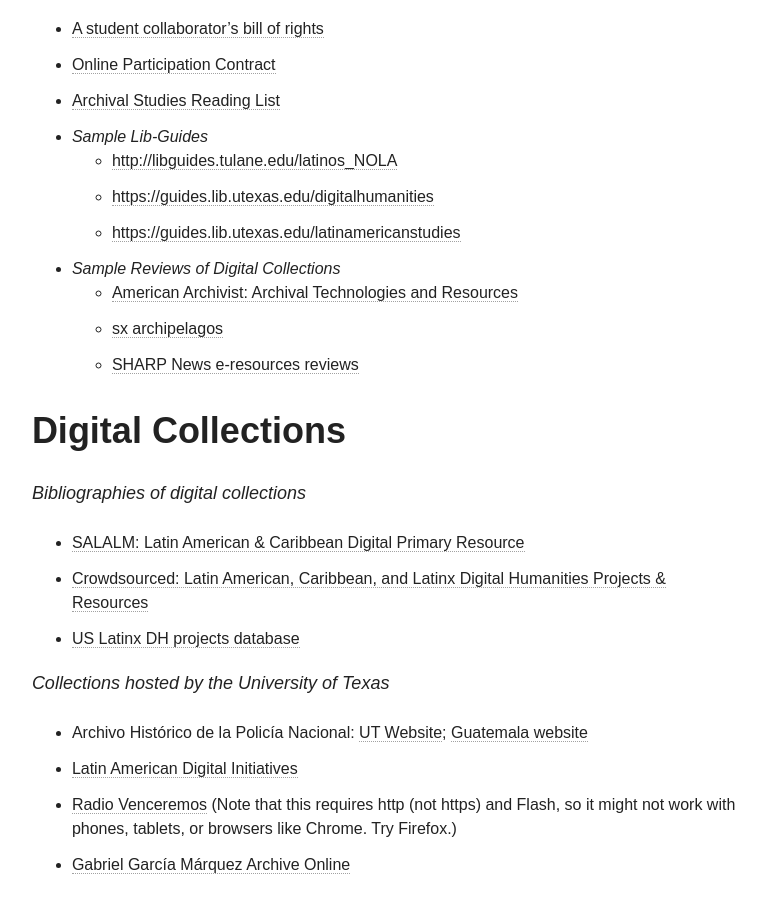
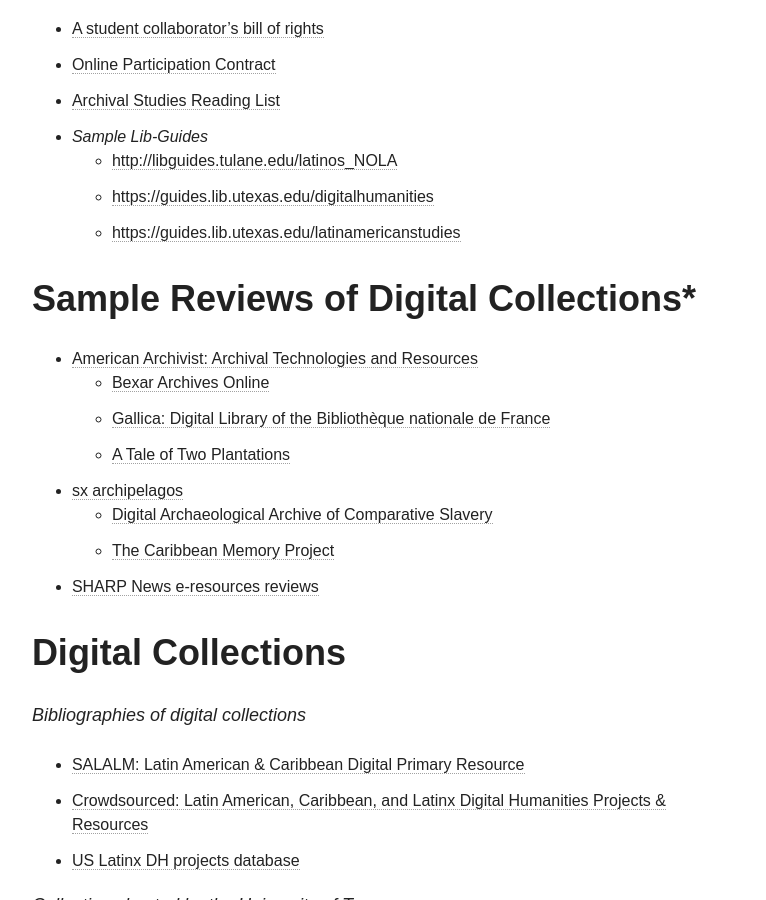
Before and after one commit to pilarvillanueva/criticalarchives, a Jekyll site: the page built from resources/index.md, in a window 1280 px wide and 900 px high, scrolled down 1134 px. Shown: the whole window, without its empty margins (254-1020 px from the left). Built offline with Jekyll 4.4.1, drawn with Linux system fonts in a browser that asks for light colours; nearby versions of some CDN libraries.

Commit message:
more detailed sample reviews

```diff
--- a/resources/index.md
+++ b/resources/index.md
@@ -25,10 +25,16 @@
 	* [http://libguides.tulane.edu/latinos_NOLA](http://libguides.tulane.edu/latinos_NOLA)
 	* [https://guides.lib.utexas.edu/digitalhumanities](https://guides.lib.utexas.edu/digitalhumanities)
 	* [https://guides.lib.utexas.edu/latinamericanstudies](https://guides.lib.utexas.edu/latinamericanstudies)
-* *Sample Reviews of Digital Collections*
-	* [American Archivist: Archival Technologies and Resources](https://www2.archivists.org/american-archivist-reviews/tech-and-resources)
-	* [sx archipelagos](http://www.smallaxe.net/sxarchipelagos/)
-	* [SHARP News e-resources reviews](http://www.sharpweb.org/sharpnews/category/e-resource/)
+
+# Sample Reviews of Digital Collections*
+* [American Archivist: Archival Technologies and Resources](https://www2.archivists.org/american-archivist-reviews/tech-and-resources)
+	* [Bexar Archives Online](https://www2.archivists.org/sites/all/files/BexarOnline.pdf)
+	* [Gallica: Digital Library of the Bibliothèque nationale de France](https://www2.archivists.org/sites/all/files/Gallica.pdf)
+	* [A Tale of Two Plantations](https://www2.archivists.org/sites/all/files/Two%20Plantations.pdf)
+* [sx archipelagos](http://www.smallaxe.net/sxarchipelagos/)
+	* [Digital Archaeological Archive of Comparative Slavery](http://www.smallaxe.net/sxarchipelagos/issue02/monroe-review.html)
+	* [The Caribbean Memory Project](http://www.smallaxe.net/sxarchipelagos/issue02/hudson-review.html)
+* [SHARP News e-resources reviews](http://www.sharpweb.org/sharpnews/category/e-resource/)
 
 # Digital Collections
 *Bibliographies of digital collections*
```
Also changed, not shown: schedule/index.md (+1 -1 lines).
